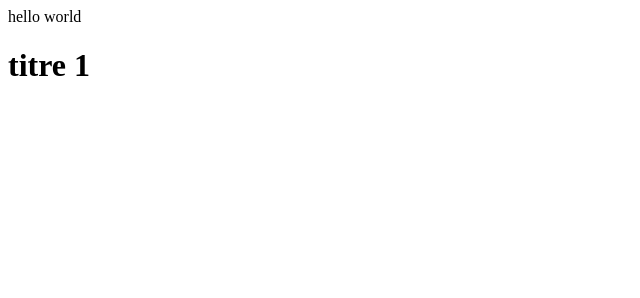
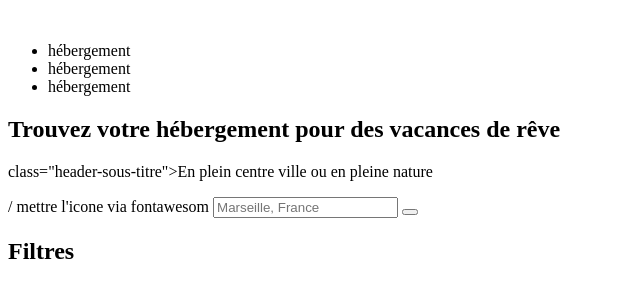
Before and after one commit to Oniriq-Y520/Projet2, a plain HTML site: page index.html in a window 1280 px wide. Shown: the whole page, without its empty margins (0-640 px from the left). Drawn offline with Linux system fonts and the light colour scheme.

Commit message:
début du header

```diff
--- a/index.html
+++ b/index.html
@@ -1,9 +1,62 @@
-<html>
-    <head>
+<!DOCTYPE html>
+<html lang="fr">
+<head>
+    <meta charset="UTF-8">
+    <meta name="viewport" content="width=device-width, initial-scale=1.0">
+    <script src="https://kit.fontawesome.com/280627507c.js" crossorigin="anonymous"></script>
+    <title>Reservia</title>
+</head>
+<body>
+   <header>
+       <div class="nav-bar">
+           <div>
+               <img>
+           </div>
+            <nav>
+                <ul>
+                    <li>hébergement</li>
+                    <li>hébergement</li>
+                    <li>hébergement</li>
+                </ul>
+            </nav>
+       </div>
 
-    </head>
-    <body>
-        <p>hello world</p>
-        <h1>titre 1</h1>
-    </body>
+     <section class="header1">
+    <!-- titre-->
+        <div class="header-title">
+            <h1 class="header-title1">Trouvez votre hébergement pour des vacances de rêve</h1>
+            <p class="header-sous-titre">class="header-sous-titre">En plein centre ville ou en pleine nature</p>
+        </div>
+
+   <!-- barre de recherche-->
+        <form class="header-form">
+            <span class="header-form-icon">
+                / mettre l'icone via fontawesom
+            </span>
+            <input class="header-form-search" type="text" placeholder="Marseille, France">
+            <button class="header-form-submit">
+
+            </button>
+        </form>
+
+    <!-- filtres -->
+        <div class="header-filters">
+            <h2 class="header-filters-title">Filtres</h2>
+            <div class="header-filters-title">
+                <div></div>
+                <span></span>
+            </div>
+            <div class="header-filters-title"></div>
+            <div class="header-filters-title"></div>
+            <div class="header-filters-title"></div>
+        </div>
+
+        <div>
+            <div></div>
+            <p></p>
+        </div>
+     </section>
+
+   </header>
+</body>
 </html>
```
